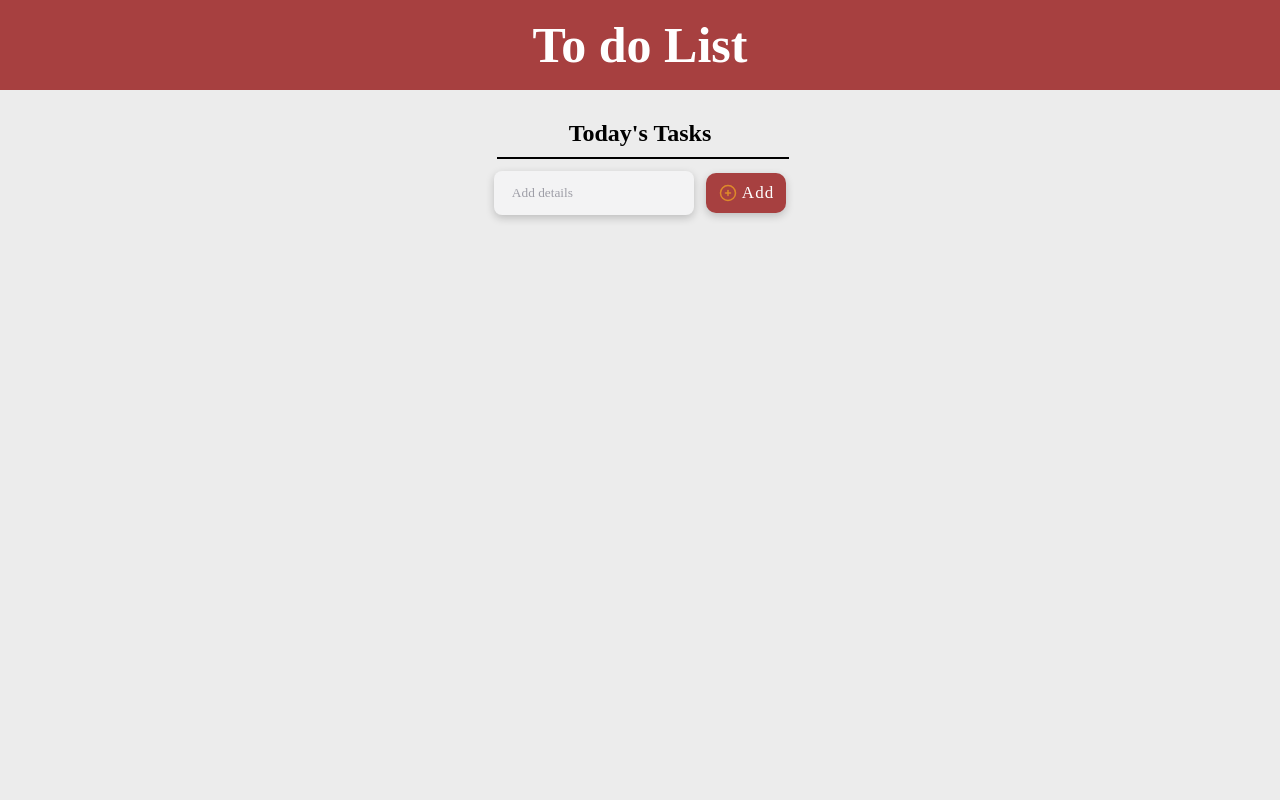
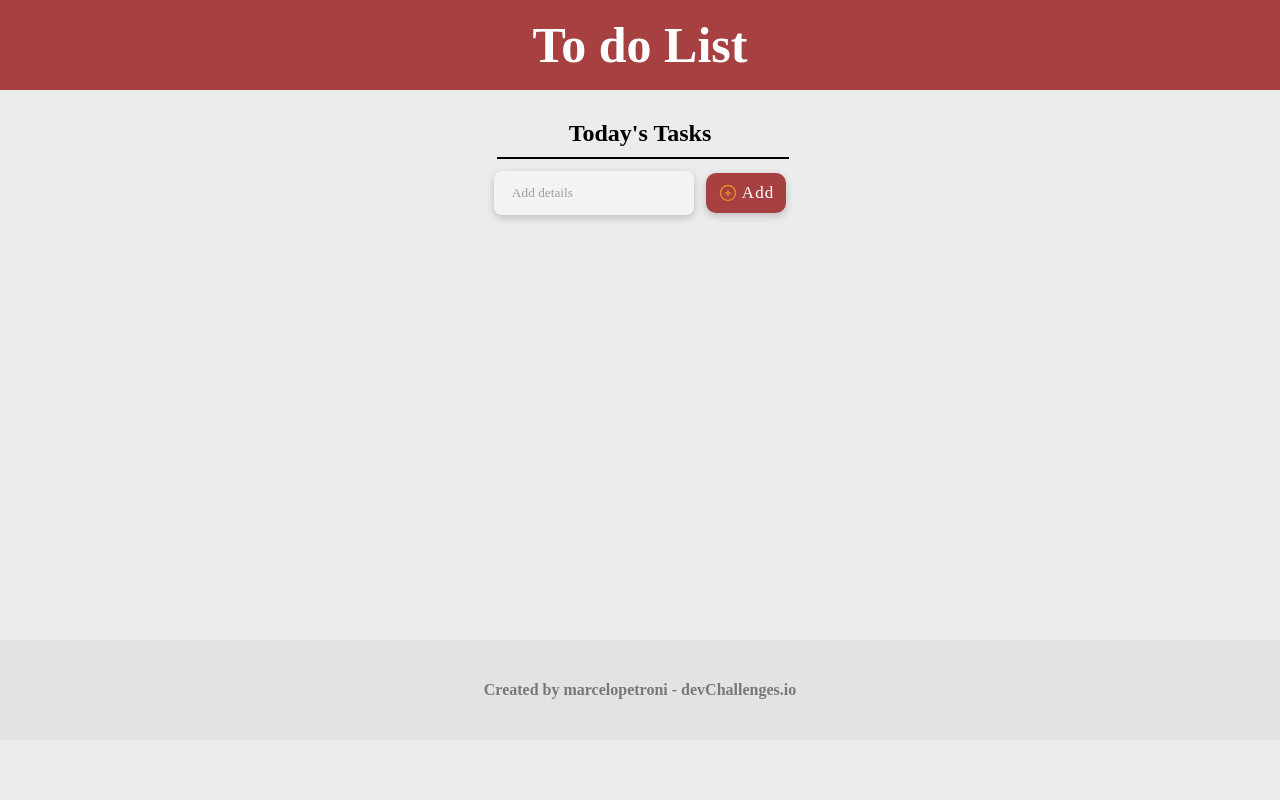
Before and after one commit to marcelopetroni/ButtonTypes, a React (Vite) app: page / in a window 1280 px wide. Shown: the top 800 px of the page. Built offline with nearby package versions, Linux system fonts and the light colour scheme.

Commit message:
correções estéticas do main vs footer

```diff
--- a/src/App.jsx
+++ b/src/App.jsx
@@ -12,10 +12,17 @@ function App() {
      /*  evita que a página seja recarregada quando o formulário é enviado.*/
     e.preventDefault();
 
+    if (tasks.length >= 50) {
+      alert("Você atingiu o limite tasks que podem ser adicionados."); /* limite de tasks na tela */
+      return;
+    }
+
     setTasks([...tasks, task]);
     /* Atualiza o estado tasks adicionando a nova tarefa (task) à lista existente (...tasks).
     Isso preserva as tarefas antigas e adiciona a nova tarefa. */
+
     setTask('');
+    /* limpa o campo */
   }
 
   const handleKeyPress = (event) => { /* para utilizar o enter como submit */
@@ -46,7 +53,7 @@ function App() {
               placeholder="Add details"
               type="text"
               className="input"
-              value={task}
+              value={task} /* muito importante acrescentar para que o campo seja limpo após envio do formulário */
               onChange={(e) =>
                 setTask(e.target.value)
               }
--- a/src/styles.css
+++ b/src/styles.css
@@ -1,3 +1,8 @@
+body {
+    background-color: #ececec;
+    margin: 0;
+}
+
 header {
 	top: 0;
 	left: 0;
@@ -13,15 +18,18 @@ header {
 }
 
 main {
-    height: 80vh; /* para que separe o main do footer */
+    min-height: 500px; /* define altura mínima com possibilidade de aumentar à medida que é acrescentado cards */
+    margin-bottom: 50px;
     background-color: #ececec;
     display: flex;
     flex-direction: column;
     align-items: center;
-    height: 100vh;
 }
 
 footer {
+    position: static; /* mantém estático naquele lugar e não fico na tela */
+    bottom: 0;      /* fim da página */
+    width: 100%;
     background-color:#e3e3e3;
     font-family: 'Playpen Sans', cursive;
     color:rgb(120, 120, 120);
```
